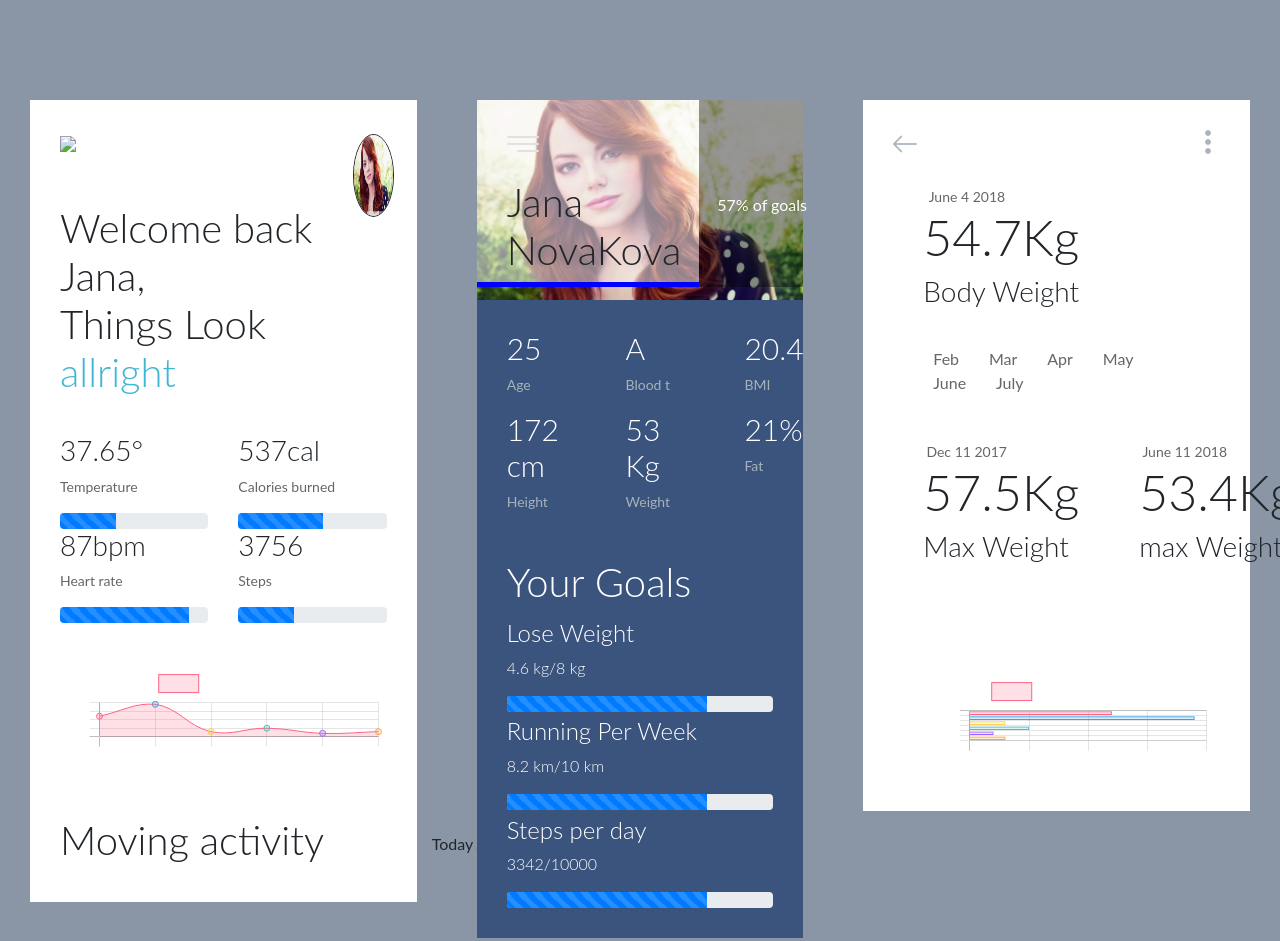
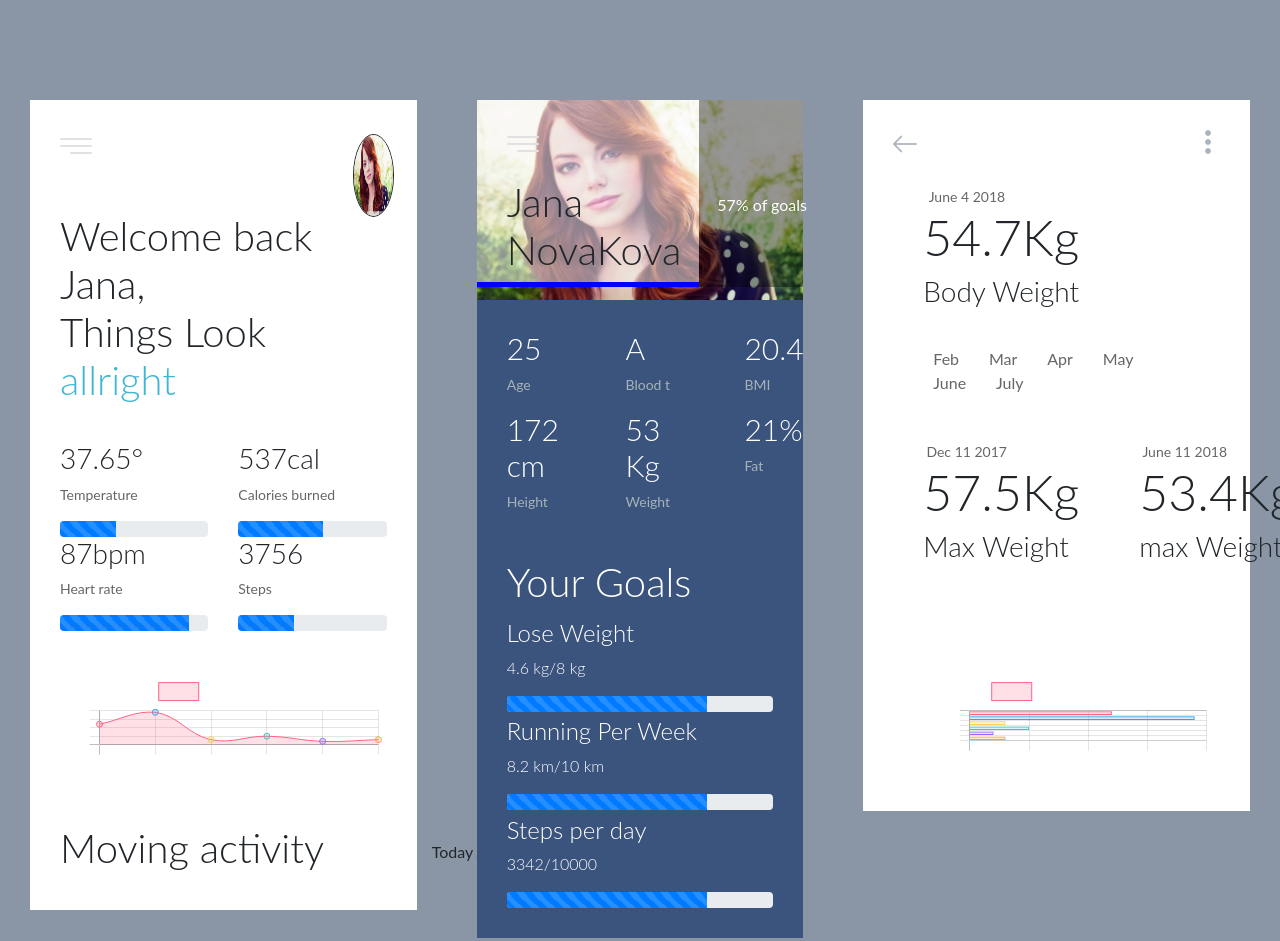
Before and after one commit to bharatnivas/HelathCareProject, a plain HTML site: page index.html in a window 1280 px wide. Shown: the top 941 px of the page. Drawn offline with nearby package versions, Linux system fonts and the light colour scheme.

Commit message:
img bug fix

```diff
--- a/index.html
+++ b/index.html
@@ -20,7 +20,7 @@
                     <div class="col-lg-4">
                         <div class="ScreenOne">
                         <div class="iconuser">
-                        <img src="menu.png"/>
+                        <img src="img/menu.png"/>
                     </div>
                         <div class="userfit">
                                 <img src="img/client.jpg"/>
```
